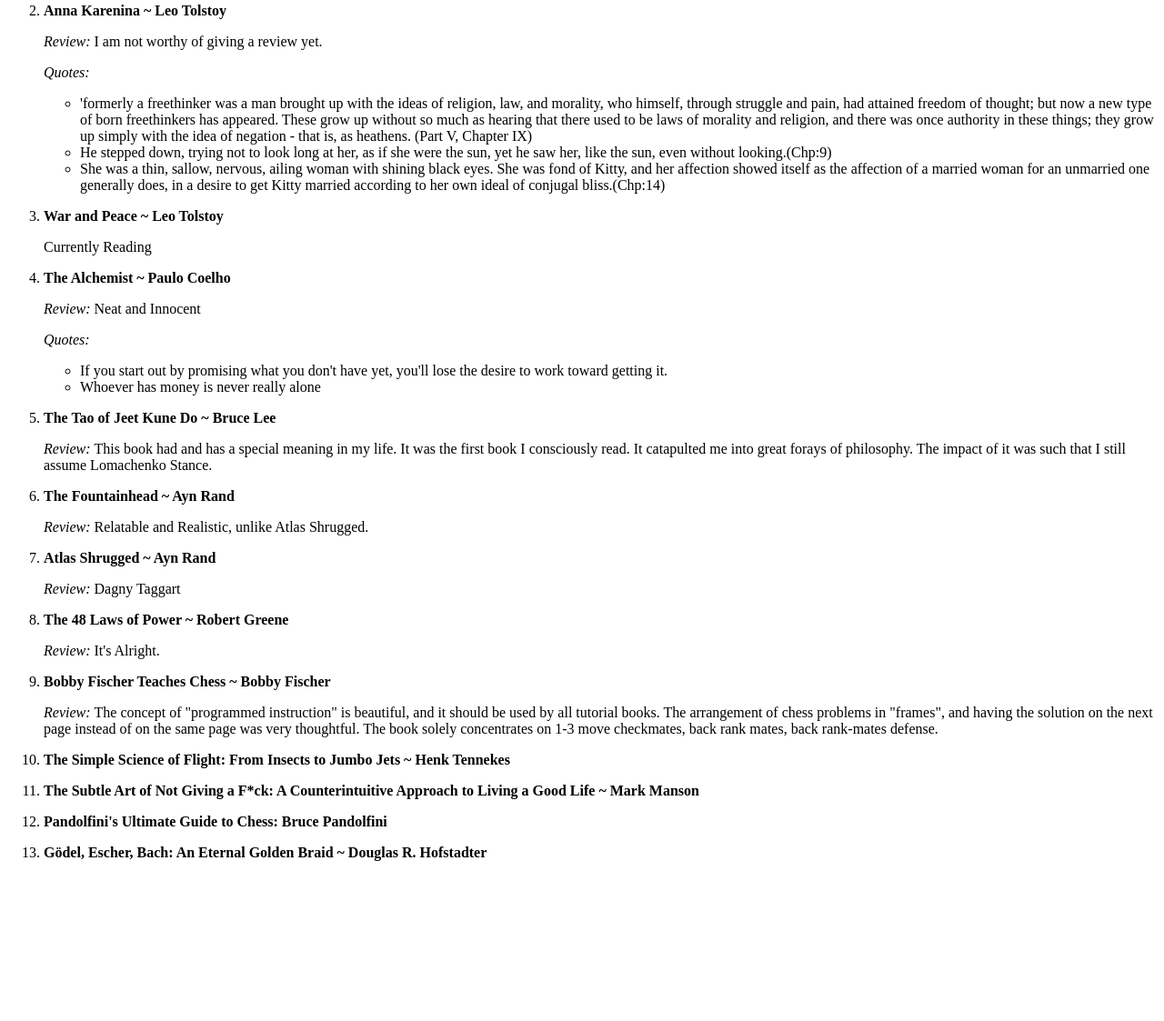
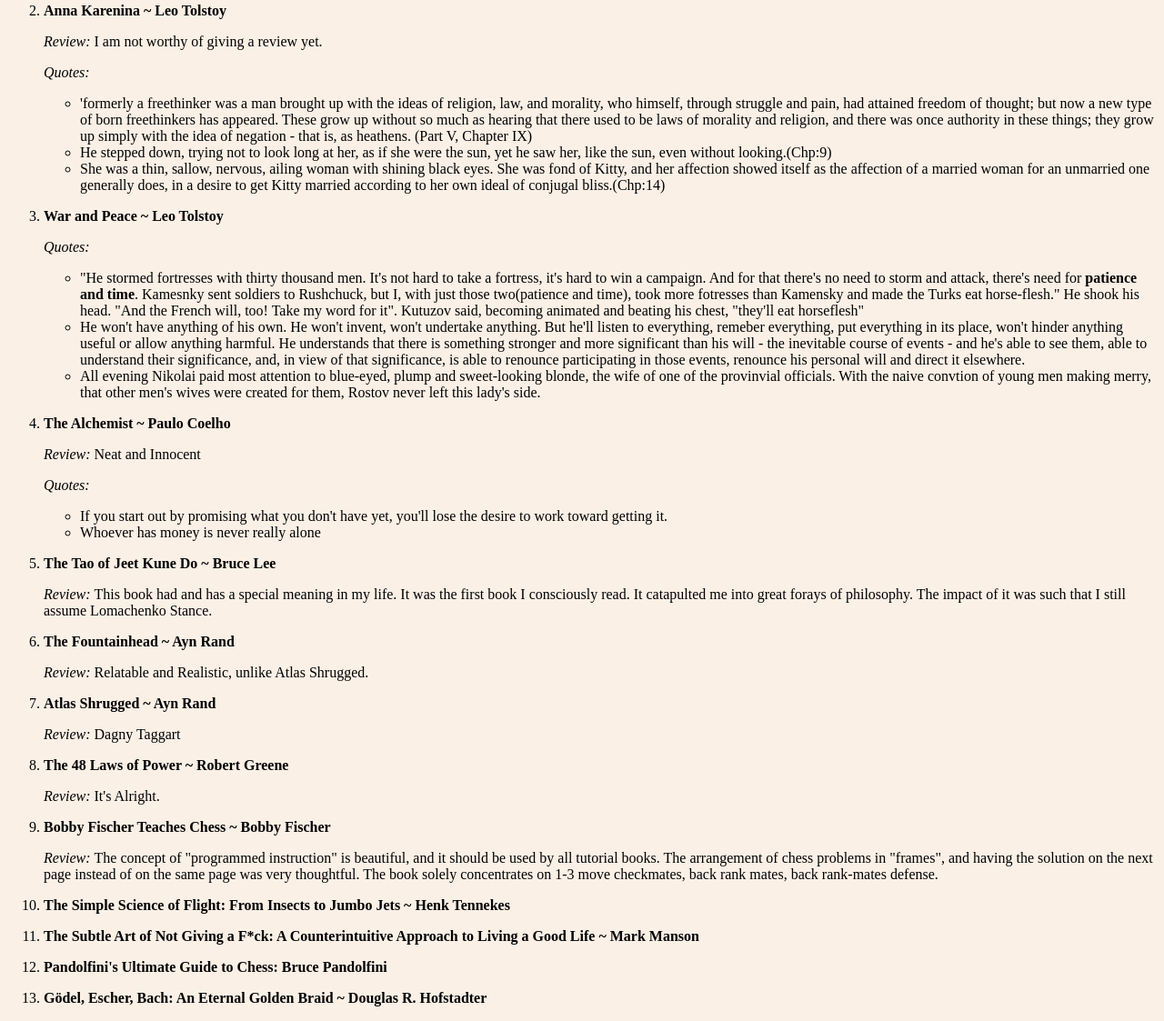
Before and after one commit to hanani8/hanani8.github.io, a plain HTML site: page book_shelf.html in a window 1280 px wide. Shown: the part 247-1370 px from the top of the page at 91% size. Before the commit the page ends 1210 px from the top, so only its background shows below. Drawn offline with Linux system fonts and the light colour scheme.

Commit message:
War and Peace

```diff
--- a/book_shelf.html
+++ b/book_shelf.html
@@ -1,16 +1,23 @@
 <!DOCTYPE html>
 <html>
+
 <head>
     <meta charset="utf-8">
     <meta name="Jai Hanani" content="Book-List">
     <title>Jai Hanani</title>
+    <style>
+        body {
+            background-color: linen;
+        }
+    </style>
 </head>
+
 <body>
     A fairly complete catalog of non-academic physical books, I own.
     <ol>
         <li>
             <p>
-                    <strong>Crime and Punishment ~ Fyodor Dostoevsky</strong>
+                <b>Crime and Punishment ~ Fyodor Dostoevsky</b>
             </p>
             <p><em>Review: </em> I am not worthy of giving a review yet.</p>
             <p><em>Quotes: </em>
@@ -19,39 +26,61 @@
                         “Do you understand, sir, do you understand what it means when you have absolutely nowhere to turn?" Marmeladov’s question came suddenly into his mind "for every man must have somewhere to turn...”
                     </li>
                     <li>
-                        “There is nothing in the world more difficult than candor, and nothing easier than flattery. If there is a hundredth of a fraction of a false note to candor, it immediately produces dissonance, and as a result, exposure. But in flattery, even if everything is false down to the last note, it is still pleasant, and people will listen not without pleasure; with coarse pleasure, perhaps, but pleasure nevertheless. ”
+                        “There is nothing in the world more difficult than candor, and nothing easier than flattery. If there is a hundredth of a fraction of a false note to candor, it immediately produces dissonance, and as a result, exposure. But in flattery, even if everything
+                        is false down to the last note, it is still pleasant, and people will listen not without pleasure; with coarse pleasure, perhaps, but pleasure nevertheless. ”
                     </li>
                 </ul>
             </p>
         </li>
         <li>
             <p>
-                    <strong>Anna Karenina ~ Leo Tolstoy</strong>
+                <b>Anna Karenina ~ Leo Tolstoy</b>
             </p>
             <p><em>Review: </em> I am not worthy of giving a review yet.</p>
             <p><em>Quotes: </em>
                 <ul>
                     <li>
-                        'formerly a freethinker was a man brought up with the ideas of religion, law, and morality, who himself, through struggle and pain, had attained freedom of thought; but now a new type of born freethinkers has appeared. These grow up without so much as hearing that there used to be laws of morality and religion, and there was once authority in these things; they grow up simply with the idea of negation - that is, as heathens. (Part V, Chapter IX)
+                        'formerly a freethinker was a man brought up with the ideas of religion, law, and morality, who himself, through struggle and pain, had attained freedom of thought; but now a new type of born freethinkers has appeared. These grow up without so much as
+                        hearing that there used to be laws of morality and religion, and there was once authority in these things; they grow up simply with the idea of negation - that is, as heathens. (Part V, Chapter IX)
                     </li>
                     <li>
                         He stepped down, trying not to look long at her, as if she were the sun, yet he saw her, like the sun, even without looking.(Chp:9)
                     </li>
                     <li>
-                        She was a thin, sallow, nervous, ailing woman with shining black eyes. She was fond of Kitty, and her affection showed itself as the affection of a married woman for an unmarried one generally does, in a desire to get Kitty married according to her own ideal of conjugal bliss.(Chp:14)
+                        She was a thin, sallow, nervous, ailing woman with shining black eyes. She was fond of Kitty, and her affection showed itself as the affection of a married woman for an unmarried one generally does, in a desire to get Kitty married according to her own
+                        ideal of conjugal bliss.(Chp:14)
                     </li>
                 </ul>
             </p>
         </li>
         <li>
             <p>
-                    <strong>War and Peace ~ Leo Tolstoy</strong>
+                <b>War and Peace ~ Leo Tolstoy</b>
             </p>
-                Currently Reading
+            <p>
+                <em>Quotes: </em>
+                <ul>
+                    <li>
+                        "He stormed fortresses with thirty thousand men. It's not hard to take a fortress, it's hard to win a campaign. And for that there's no need to storm and attack, there's need for <b>patience and time</b>. Kamesnky sent soldiers
+                        to Rushchuck, but I, with just those two(patience and time), took more fotresses than Kamensky and made the Turks eat horse-flesh." He shook his head. "And the French will, too! Take my word for it". Kutuzov said, becoming animated
+                        and beating his chest, "they'll eat horseflesh"
+                    </li>
+                    <li>
+                        He won't have anything of his own. He won't invent, won't undertake anything. But he'll listen to everything, remeber everything, put everything in its place, won't hinder anything useful or allow anything harmful. He understands that there is something
+                        stronger and more significant than his will - the inevitable course of events - and he's able to see them, able to understand their significance, and, in view of that significance, is able to renounce participating in those events,
+                        renounce his personal will and direct it elsewhere.
+                    </li>
+                    <li>
+                        All evening Nikolai paid most attention to blue-eyed, plump and sweet-looking blonde, the wife of one of the provinvial officials. With the naive convtion of young men making merry, that other men's wives were created for them, Rostov never left this
+                        lady's side.
+                    </li>
+                </ul>
+
+            </p>
         </li>
         <li>
             <p>
-                    <strong>The Alchemist ~ Paulo Coelho</strong>
+                <b>The Alchemist ~ Paulo Coelho</b>
             </p>
             <p><em>Review: </em> Neat and Innocent</p>
             <p>
@@ -68,75 +97,68 @@
         </li>
         <li>
             <p>
-                    <strong>The Tao of Jeet Kune Do ~ Bruce Lee</strong>
+                <b>The Tao of Jeet Kune Do ~ Bruce Lee</b>
             </p>
-                <p><em>Review: </em>
-                    This book had and has a special meaning in my life. It was the first book I consciously read. It catapulted me into great forays of philosophy. The impact of it was such that I still assume Lomachenko Stance.</p>
+            <p><em>Review: </em> This book had and has a special meaning in my life. It was the first book I consciously read. It catapulted me into great forays of philosophy. The impact of it was such that I still assume Lomachenko Stance.</p>
             </p>
         </li>
         <li>
             <p>
-                    <strong>The Fountainhead ~ Ayn Rand</strong>
+                <b>The Fountainhead ~ Ayn Rand</b>
             </p>
-                <p><em>Review: </em>
-                    Relatable and Realistic, unlike Atlas Shrugged.
+            <p><em>Review: </em> Relatable and Realistic, unlike Atlas Shrugged.
             </p>
         </li>
         <li>
             <p>
-                    <strong>Atlas Shrugged ~ Ayn Rand</strong>
+                <b>Atlas Shrugged ~ Ayn Rand</b>
             </p>
             <p>
-                    <em>Review: </em>
-                    Dagny Taggart
+                <em>Review: </em> Dagny Taggart
             </p>
         </li>
         <li>
             <p>
-                    <strong>The 48 Laws of Power ~ Robert Greene</strong>
+                <b>The 48 Laws of Power ~ Robert Greene</b>
             </p>
             <p>
-                    <em>Review: </em>
-                    It's Alright.
+                <em>Review: </em> It's Alright.
             </p>
         </li>
         <li>
             <p>
-                    <strong>Bobby Fischer Teaches Chess ~ Bobby Fischer</strong>
+                <b>Bobby Fischer Teaches Chess ~ Bobby Fischer</b>
 
             </p>
             <p>
-                    <em>Review: </em>
-
-The concept of "programmed instruction" is beautiful, and it should be used by all tutorial books.
-The arrangement of chess problems in "frames", and having the solution on the next page instead of on the same page was very thoughtful.
-
-The book solely concentrates on 1-3 move checkmates, back rank mates, back rank-mates defense.
+                <em>Review: </em> The concept of "programmed instruction" is beautiful, and it should be used by all tutorial books. The arrangement of chess problems in "frames", and having the solution on the next page instead of on the same page was
+                very thoughtful. The book solely concentrates on 1-3 move checkmates, back rank mates, back rank-mates defense.
             </p>
         </li>
         <li>
             <p>
-                    <strong>
-                        The Simple Science of Flight: From Insects to Jumbo Jets ~ Henk Tennekes</strong>
+                <b>
+                        The Simple Science of Flight: From Insects to Jumbo Jets ~ Henk Tennekes</b>
             </p>
         </li>
         <li>
             <p>
-                <strong>
+                <b>
 
 The Subtle Art of Not Giving a F*ck: A Counterintuitive Approach to Living a Good Life ~ Mark Manson
-                </strong>
+                </b>
             </p>
         </li>
         <li>
-                <strong>Pandolfini's Ultimate Guide to Chess: Bruce Pandolfini</strong>
+            <b>Pandolfini's Ultimate Guide to Chess: Bruce Pandolfini</b>
 
         </li>
         <li>
             <p>
-                    <strong>Gödel, Escher, Bach: An Eternal Golden Braid ~ Douglas R. Hofstadter</strong>
+                <b>Gödel, Escher, Bach: An Eternal Golden Braid ~ Douglas R. Hofstadter</b>
             </p>
         </li>
     </ol>
 </body>
+
 </html>
```
Also changed, not shown: index.html (+5 -0 lines), kitsch.html (+6 -1 lines), lyophilization.html (+5 -0 lines), 1 other file. Lines whose indentation alone changed are shown as unchanged.
